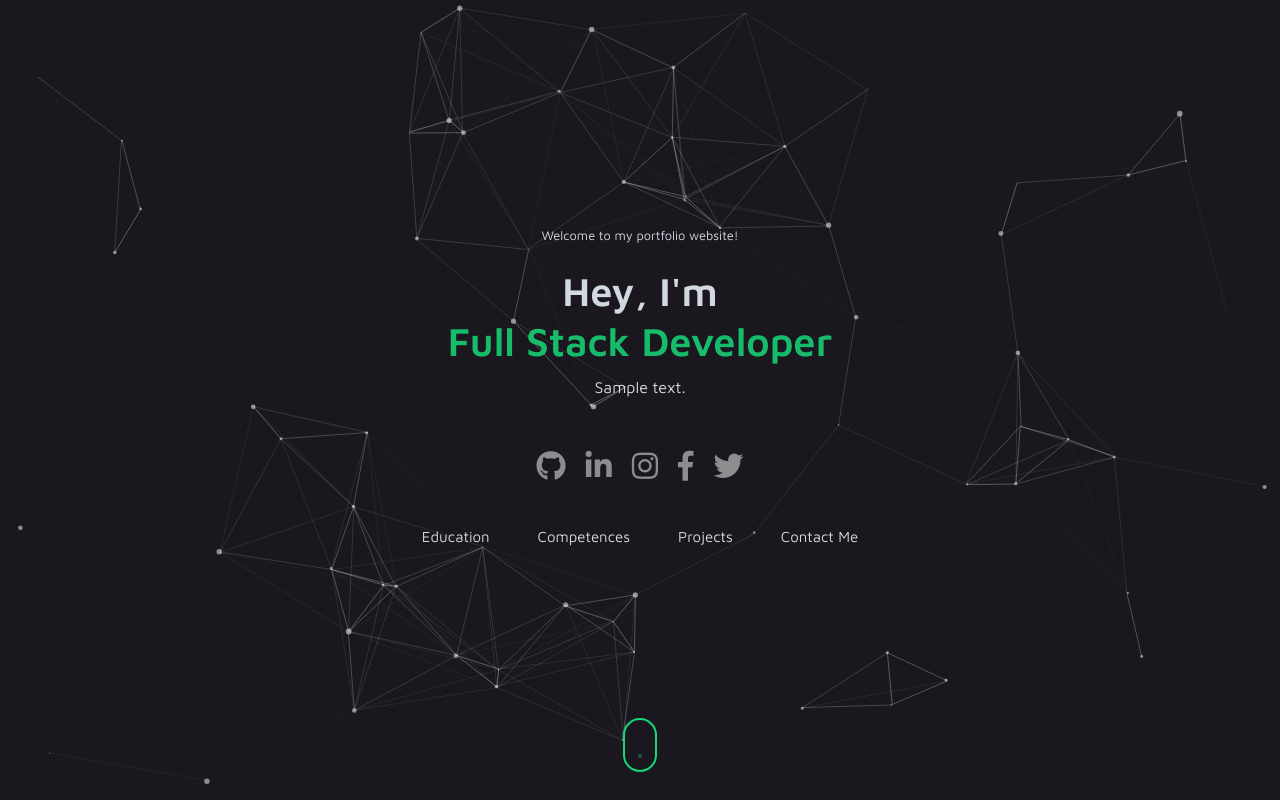
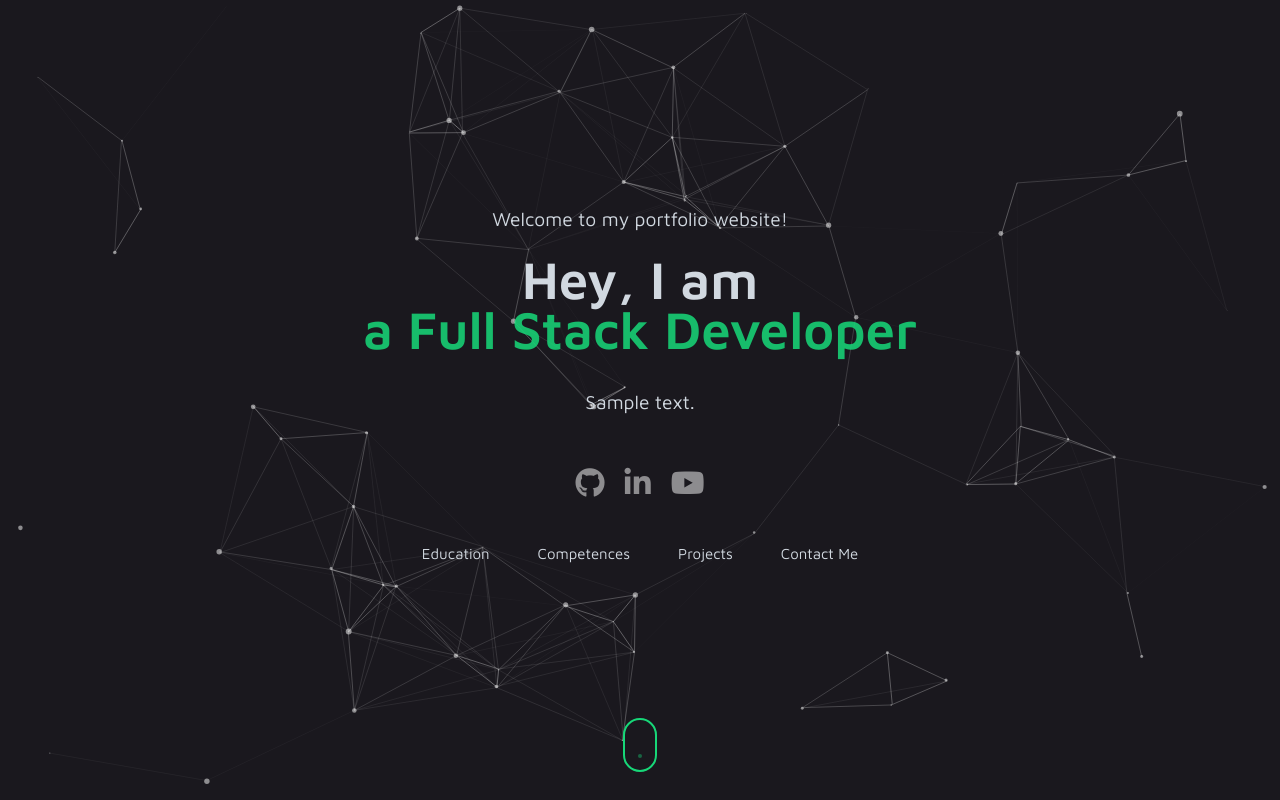
Before and after one commit to HitzCommitted/personal_portfolio, a Django app: page / in a window 1280 px wide. Run offline with Django 3.2, Linux system fonts and the light colour scheme; tables that the repository leaves empty hold one stand-in row (values such as "Sample post"); grey boxes marked "Sample" are stand-in pictures; some libraries are stand-ins or nearby versions.

Commit message:
things are taking shape

```diff
--- a/info/models.py
+++ b/info/models.py
@@ -10,16 +10,15 @@ class Information(models.Model):
     born_date = models.DateField(blank=True, null=True)
     address = models.CharField(max_length=100, blank=True, null=True)
     phone = models.CharField(max_length=20, blank=True, null=True)
-    email = models.EmailField(max_length=255, blank=True, null=True)
+    email_primary = models.EmailField(max_length=255, blank=True, null=True)
+    email_secondary = models.EmailField(max_length=255, blank=True, null=True)
 
     cv = models.FileField(upload_to='cv', blank=True, null=True)
 
     # Social Network
     github = models.URLField(blank=True, null=True)
     linkedin = models.URLField(blank=True, null=True)
-    facebook = models.URLField(blank=True, null=True)
-    twitter = models.URLField(blank=True, null=True)
-    instagram = models.URLField(blank=True, null=True)
+    youtube = models.URLField(blank=True, null=True)
 
     def __str__(self):
         return self.name_complete
--- a/portfolio/static/app.css
+++ b/portfolio/static/app.css
@@ -89,7 +89,7 @@ hr {
 }
 
 .animated {
-    font-size: 40px;
+    font-size: 53px;
     color: #d1d8e0;
     margin-top: 20px;
     font-weight: 900;
@@ -111,14 +111,14 @@ hr {
   }
 @keyframes animate {
     30%{
-        content: 'Abdelaali ES SALMI';
+        content: 'Alex Githui';
         opacity: 1;
     }
     45%{
         opacity: 0;
     }
     65%{
-        content: 'Programmer';
+        content: 'a BI Developer';
         opacity: 1;
 
     }
@@ -126,7 +126,7 @@ hr {
         opacity: 0;
     }
     80%{
-        content: 'Full Stack Developer';
+        content: 'a Full Stack Developer';
         opacity: 1;
     }
 }
--- a/templates/about_and_contact.html
+++ b/templates/about_and_contact.html
@@ -13,27 +13,21 @@
                 </p>
                 <p class="mb-0 text-muted">
                     <i class="fa fa-envelope"></i>
-                    <a class="" href="mailto:{{info.email}}">{{info.email}}</a>
+                    <a class="" href="mailto:{{info.email_primary}}">{{info.email_primary}}</a>
+                </p>
+                <p class="mb-0 text-muted">
+                    <i class="fa fa-envelope"></i>
+                    <a class="" href="mailto:{{info.email_secondary}}">{{info.email_secondary}}</a>
                 </p>
                 <div class="social text-center">
                     <a href="{{info.github}}" target="_blank">
                         <i class="fab fa-github"></i>
                     </a>
-
                     <a href="{{info.linkedin}}" target="_blank">
                         <i class="fab fa-linkedin-in"></i>
                     </a>
-
-                    <a href="{{info.instagram}}" target="_blank">
-                        <i class="fab fa-instagram"></i>
-                    </a>
-
-                    <a href="{{info.facebook}}" target="_blank">
-                        <i class="fab fa-facebook-f"></i></i>
-                    </a>
-
-                    <a href="{{info.twitter}}" target="_blank">
-                        <i class="fab fa-twitter"></i>
+                    <a href="{{info.youtube}}" target="_blank">
+                        <i class="fab fa-youtube"></i>
                     </a>
                 </div>
             </div>
--- a/templates/base.html
+++ b/templates/base.html
@@ -4,7 +4,7 @@
         <meta charset="utf-8">
         <meta name="viewport" content="width=device-width, initial-scale=1, shrink-to-fit=no">
 
-        <title>{% block title %}Abdelaali ES{% endblock title %}</title>
+        <title>{% block title %}Portfolio - Alex Githui{% endblock title %}</title>
 
         <link rel="shortcut icon" type="image/png" href="{% static 'favicon.svg' %}"/>
 
--- a/templates/homePage.html
+++ b/templates/homePage.html
@@ -5,17 +5,17 @@
         <div class="row home ">
             <div class="col-lg-12 text-center my-auto">
 
-                <small class="s-color">Welcome to my portfolio website!</small>
+                <small class="s-color" style="font-size: larger;">Welcome to my portfolio website!</small>
                 <div class="animated">
-                    Hey, I'm<br>
+                    Hey, I am<br>
                     <span class="color-primary" id="animated-name"></span>
                 </div>
+                <br>
                 <div class="row justify-content-center">
                     <div class="col-lg-6 text-center">
-                        <p class="s-color mt-5">{{info.mini_about}}</p>
+                        <p class="s-color mt-5" style="font-size: larger;">{{info.mini_about}}</p>
                     </div>
                 </div>
-
                 <div class="social-icons m-0 mt-3" style="justify-content: center;">
                     <a href="{{info.github}}" target="_blank">
                         <i class="fab fa-github"></i>
@@ -23,20 +23,12 @@
                     <a href="{{info.linkedin}}" target="_blank">
                         <i class="fab fa-linkedin-in"></i>
                     </a>
-                    <a href="{{info.instagram}}" target="_blank">
-                        <i class="fab fa-instagram"></i>
-                    </a>
-                    <a href="{{info.facebook}}" target="_blank">
-                        <i class="fab fa-facebook-f"></i></i>
-                    </a>
-                    <a href="{{info.twitter}}" target="_blank">
-                        <i class="fab fa-twitter"></i>
+                    <a href="{{info.youtube}}" target="_blank">
+                        <i class="fab fa-youtube"></i>
                     </a>
                 </div>
                 {% include 'nav.html' %}
             </div>
-
-
         </div>
         <a href="/#education" class="scroll__down">
             <span class="scroll__mouse">
```
Also changed, not shown: info/migrations/0024_auto_20240104_2359.py (added), info/migrations/0025_auto_20240105_0008.py (added).
